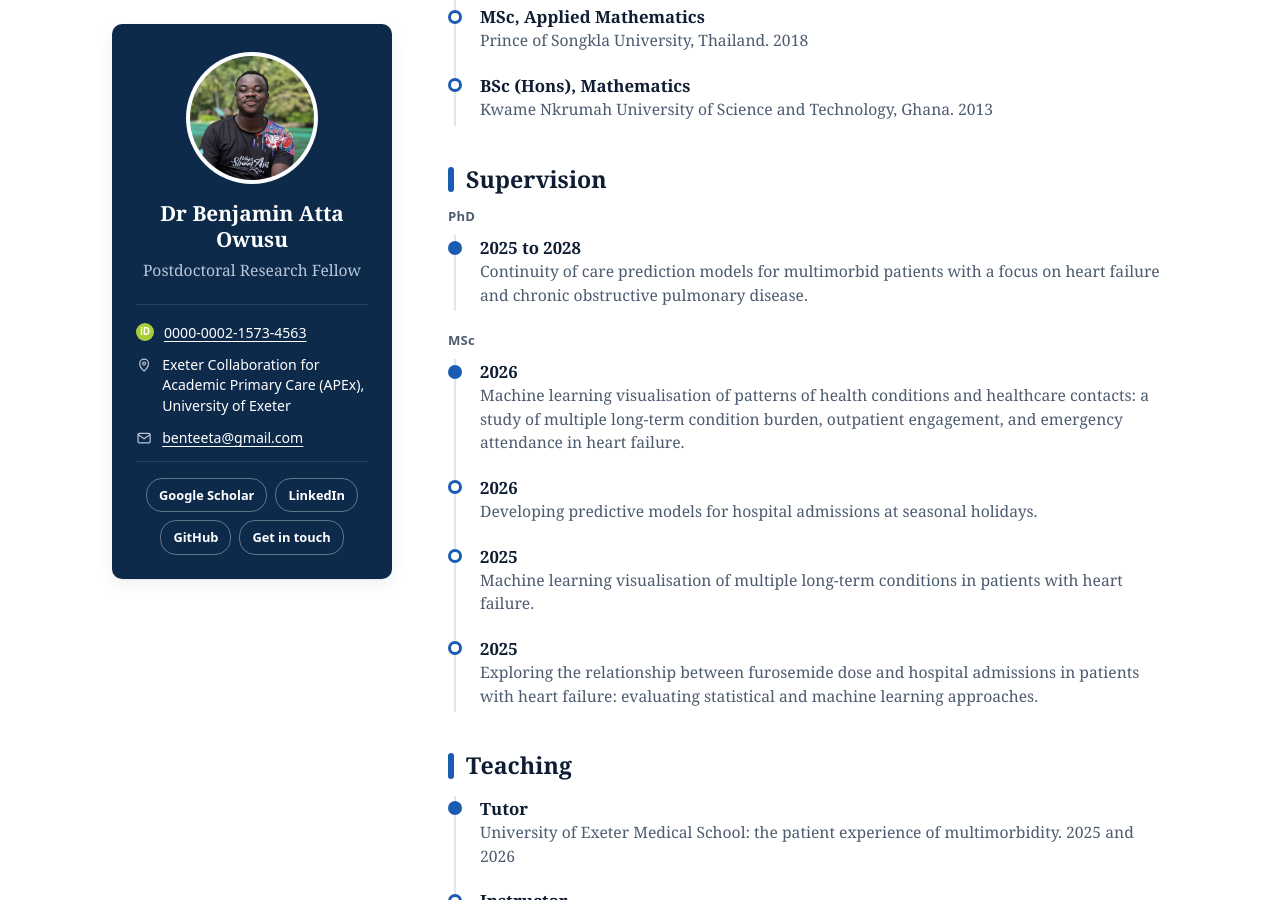
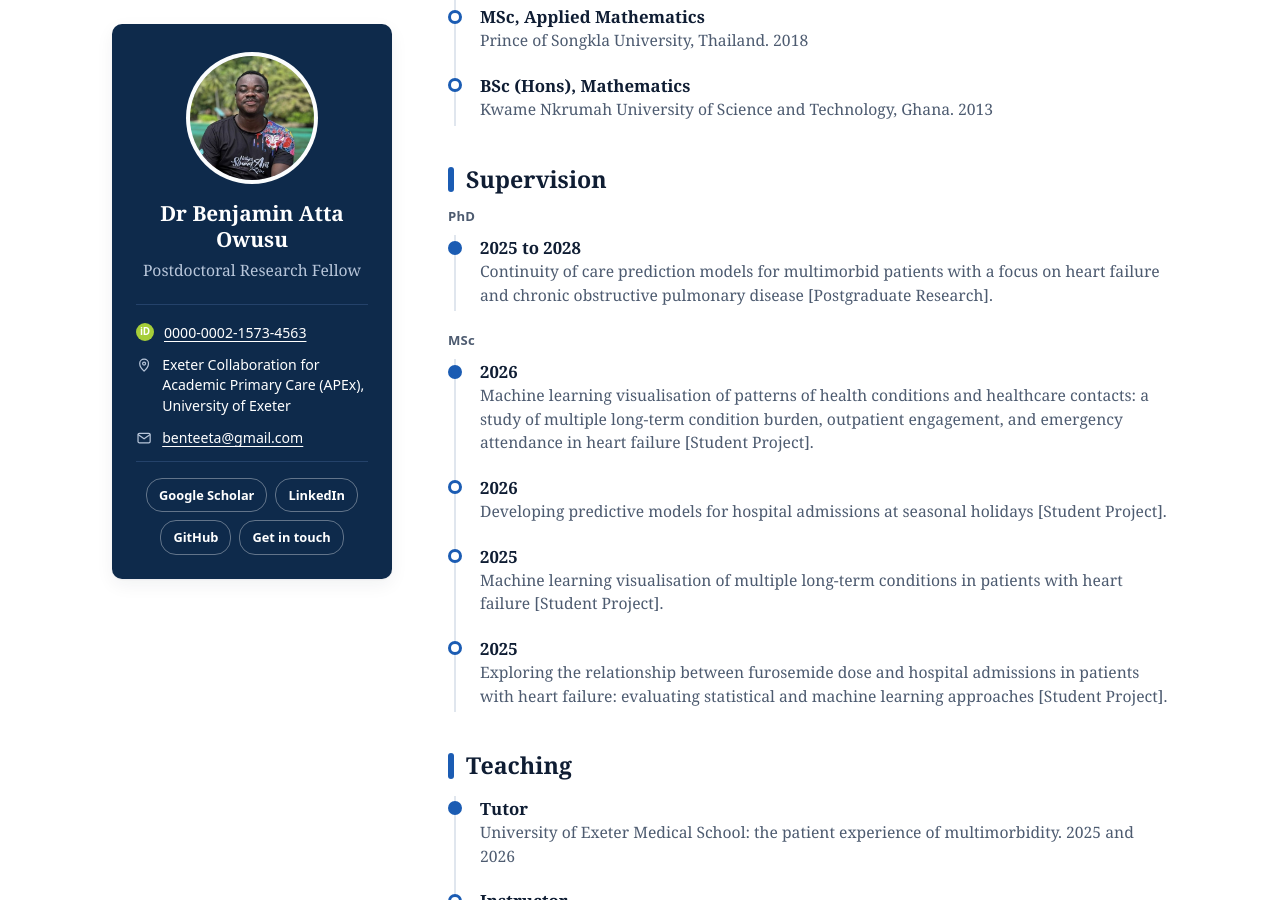
Before and after one commit to benteeta/website, a Jekyll site: the page built from about.md, in a window 1280 px wide and 900 px high, scrolled down 2382 px. Built offline with Jekyll 4.4.1, drawn with Linux system fonts in a browser that asks for light colours.

Commit message:
Update about.md

```diff
--- a/about.md
+++ b/about.md
@@ -56,15 +56,15 @@ He is committed to building research capacity. He supervises MSc and PhD student
 
 ### PhD
 
-- **2025 to 2028**<br>Continuity of care prediction models for multimorbid patients with a focus on heart failure and chronic obstructive pulmonary disease.
+- **2025 to 2028**<br>Continuity of care prediction models for multimorbid patients with a focus on heart failure and chronic obstructive pulmonary disease [Postgraduate Research].
 {: .timeline}
 
 ### MSc
 
-- **2026**<br>Machine learning visualisation of patterns of health conditions and healthcare contacts: a study of multiple long-term condition burden, outpatient engagement, and emergency attendance in heart failure.
-- **2026**<br>Developing predictive models for hospital admissions at seasonal holidays.
-- **2025**<br>Machine learning visualisation of multiple long-term conditions in patients with heart failure.
-- **2025**<br>Exploring the relationship between furosemide dose and hospital admissions in patients with heart failure: evaluating statistical and machine learning approaches.
+- **2026**<br>Machine learning visualisation of patterns of health conditions and healthcare contacts: a study of multiple long-term condition burden, outpatient engagement, and emergency attendance in heart failure [Student Project].
+- **2026**<br>Developing predictive models for hospital admissions at seasonal holidays [Student Project].
+- **2025**<br>Machine learning visualisation of multiple long-term conditions in patients with heart failure [Student Project].
+- **2025**<br>Exploring the relationship between furosemide dose and hospital admissions in patients with heart failure: evaluating statistical and machine learning approaches [Student Project].
 {: .timeline}
 
 ## Teaching
```
